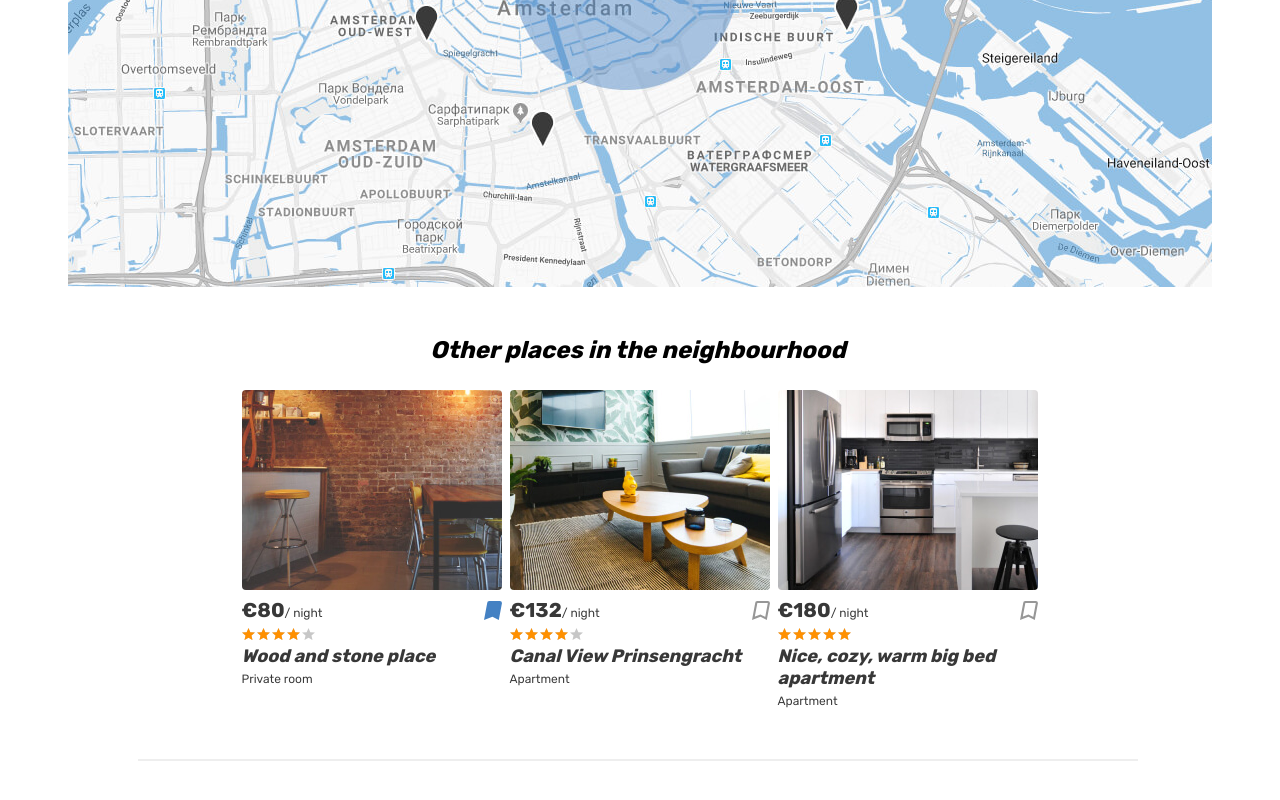
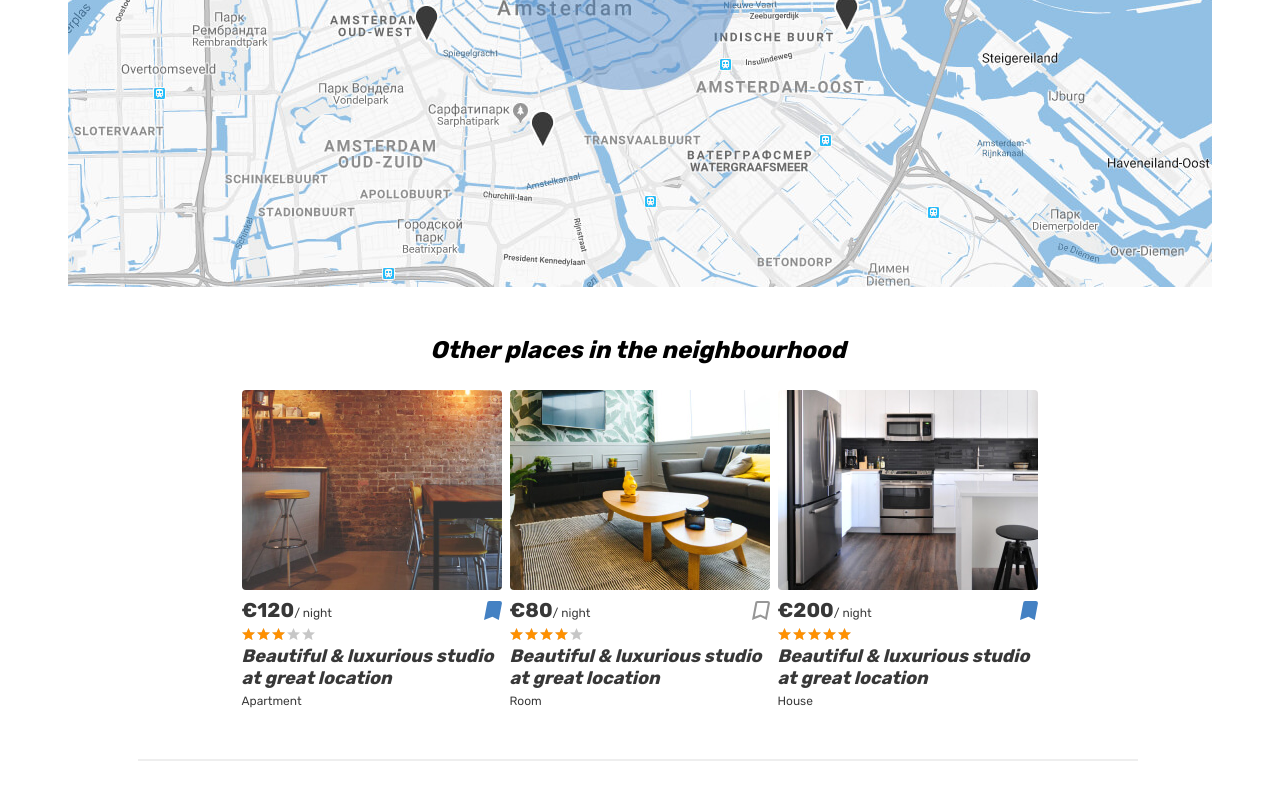
Before and after one commit to Shaktyka/six-cities-4, a React app: page /offer/1 in a window 1280 px wide. Shown: the part 1866-2666 px from the top of the page. Built offline with nearby package versions, Linux system fonts and the light colour scheme.

Commit message:
Добавляет рендеринг списка NearPlaces

```diff
--- a/src/components/favorites/favorites.jsx
+++ b/src/components/favorites/favorites.jsx
@@ -120,7 +120,7 @@ const Favorites = (props) => {
 };
 
 Favorites.propTypes = {
-  places: PropTypes.array.isRequired,
+  places: PropTypes.array,
 };
 
 export default Favorites;
--- /dev/null
+++ b/src/components/near-place-card/near-place-card.jsx
@@ -0,0 +1,68 @@
+import React from 'react';
+import PropTypes from 'prop-types';
+
+import {Link} from 'react-router-dom';
+
+import {formatInitCap, formatRating} from '../../utils.js';
+
+const NearPlaceCard = ({place}) => {
+  const {
+    id,
+    images,
+    isFavorite,
+    price,
+    rating,
+    title,
+    type,
+  } = place;
+
+  // isPremium ?
+
+  const isFavoriteClass = isFavorite ? `place-card__bookmark-button--active` : ``;
+
+  return (
+    <article className="near-places__card place-casd" id={id}>
+      <div className="near-places__image-wrapper place-card__image-wrapper">
+        <Link to={`/offer/${id}`} onClick={(evt) => evt.preventDefault()}>
+          <img
+            className="place-card__image"
+            src={images[0]}
+            width="260"
+            height="200"
+            alt={`${title} image`}
+          />
+        </Link>
+      </div>
+      <div className="place-card__info">
+        <div className="place-card__price-wrapper">
+          <div className="place-card__price">
+            <b className="place-card__price-value">&euro;{price}</b>
+            <span className="place-card__price-text">&#47;&nbsp;night</span>
+          </div>
+          <button className={`place-card__bookmark-button ${isFavoriteClass} button`} type="button">
+            <svg className="place-card__bookmark-icon" width="18" height="19">
+              <use xlinkHref="#icon-bookmark"></use>
+            </svg>
+            <span className="visually-hidden">In bookmarks</span>
+          </button>
+        </div>
+        <div className="place-card__rating rating">
+          <div className="place-card__stars rating__stars">
+            <span style={{width: `${formatRating(rating)}%`}}></span>
+            <span className="visually-hidden">Rating</span>
+          </div>
+        </div>
+        <h2 className="place-card__name">
+          <Link to={`/offer/${id}`}>{title}</Link>
+        </h2>
+        <p className="place-card__type">{formatInitCap(type)}</p>
+      </div>
+    </article>
+  );
+};
+
+NearPlaceCard.propTypes = {
+  place: PropTypes.object.isRequired,
+};
+
+export default NearPlaceCard;
--- a/src/components/near-places/near-places.jsx
+++ b/src/components/near-places/near-places.jsx
@@ -1,112 +1,29 @@
 import React from 'react';
-// import PropTypes from 'prop-types';
+import PropTypes from 'prop-types';
+import NearPlaceCard from '../near-place-card/near-place-card.jsx';
 
-const NearPlaces = () => {
+const NearPlaces = ({places = []}) => {
   return (
     <section className="near-places places">
       <h2 className="near-places__title">Other places in the neighbourhood</h2>
       <div className="near-places__list places__list">
-        <article className="near-places__card place-casd">
-          <div className="near-places__image-wrapper place-card__image-wrapper">
-            <a href="#">
-              <img className="place-card__image" src="/img/room.jpg" width="260"
-                height="200" alt="Place image" />
-            </a>
-          </div>
-          <div className="place-card__info">
-            <div className="place-card__price-wrapper">
-              <div className="place-card__price">
-                <b className="place-card__price-value">&euro;80</b>
-                <span className="place-card__price-text">&#47;&nbsp;night</span>
-              </div>
-              <button className="place-card__bookmark-button place-card__bookmark-button--active button" type="button">
-                <svg className="place-card__bookmark-icon" width="18" height="19">
-                  <use xlinkHref="#icon-bookmark"></use>
-                </svg>
-                <span className="visually-hidden">In bookmarks</span>
-              </button>
-            </div>
-            <div className="place-card__rating rating">
-              <div className="place-card__stars rating__stars">
-                <span style={{width: `80%`}}></span>
-                <span className="visually-hidden">Rating</span>
-              </div>
-            </div>
-            <h2 className="place-card__name">
-              <a href="#">Wood and stone place</a>
-            </h2>
-            <p className="place-card__type">Private room</p>
-          </div>
-        </article>
-
-        <article className="near-places__card place-casd">
-          <div className="near-places__image-wrapper place-card__image-wrapper">
-            <a href="#">
-              <img className="place-card__image" src="/img/apartment-02.jpg" width="260"
-                height="200" alt="Place image" />
-            </a>
-          </div>
-          <div className="place-card__info">
-            <div className="place-card__price-wrapper">
-              <div className="place-card__price">
-                <b className="place-card__price-value">&euro;132</b>
-                <span className="place-card__price-text">&#47;&nbsp;night</span>
-              </div>
-              <button className="place-card__bookmark-button button" type="button">
-                <svg className="place-card__bookmark-icon" width="18" height="19">
-                  <use xlinkHref="#icon-bookmark"></use>
-                </svg>
-                <span className="visually-hidden">To bookmarks</span>
-              </button>
-            </div>
-            <div className="place-card__rating rating">
-              <div className="place-card__stars rating__stars">
-                <span style={{width: `80%`}}></span>
-                <span className="visually-hidden">Rating</span>
-              </div>
-            </div>
-            <h2 className="place-card__name">
-              <a href="#">Canal View Prinsengracht</a>
-            </h2>
-            <p className="place-card__type">Apartment</p>
-          </div>
-        </article>
-
-        <article className="near-places__card place-casd">
-          <div className="near-places__image-wrapper place-card__image-wrapper">
-            <a href="#">
-              <img className="place-card__image" src="/img/apartment-03.jpg" width="260"
-                height="200" alt="Place image" />
-            </a>
-          </div>
-          <div className="place-card__info">
-            <div className="place-card__price-wrapper">
-              <div className="place-card__price">
-                <b className="place-card__price-value">&euro;180</b>
-                <span className="place-card__price-text">&#47;&nbsp;night</span>
-              </div>
-              <button className="place-card__bookmark-button button" type="button">
-                <svg className="place-card__bookmark-icon" width="18" height="19">
-                  <use xlinkHref="#icon-bookmark"></use>
-                </svg>
-                <span className="visually-hidden">To bookmarks</span>
-              </button>
-            </div>
-            <div className="place-card__rating rating">
-              <div className="place-card__stars rating__stars">
-                <span style={{width: `100%`}}></span>
-                <span className="visually-hidden">Rating</span>
-              </div>
-            </div>
-            <h2 className="place-card__name">
-              <a href="#">Nice, cozy, warm big bed apartment</a>
-            </h2>
-            <p className="place-card__type">Apartment</p>
-          </div>
-        </article>
+        {
+          places.map((place) => {
+            return (
+              <NearPlaceCard
+                key={place.id}
+                place={place}
+              />
+            );
+          })
+        }
       </div>
     </section>
   );
 };
 
+NearPlaces.propTypes = {
+  places: PropTypes.array,
+};
+
 export default NearPlaces;
--- a/src/components/offer/offer.jsx
+++ b/src/components/offer/offer.jsx
@@ -119,7 +119,7 @@ const Offer = (props) => {
         </section>
         <div className="container">
           {
-            <NearPlaces />
+            <NearPlaces places={offers.slice(0, 3)} />
           }
         </div>
       </main>
--- a/src/mocks.js
+++ b/src/mocks.js
@@ -53,7 +53,7 @@ export const places = [
     },
     id: 2,
     images: [`/img/apartment-02.jpg`, `/img/apartment-03.jpg`],
-    isFavorite: true,
+    isFavorite: false,
     isPremium: false,
     location: {
       latitude: 52.3909553943508,
```
